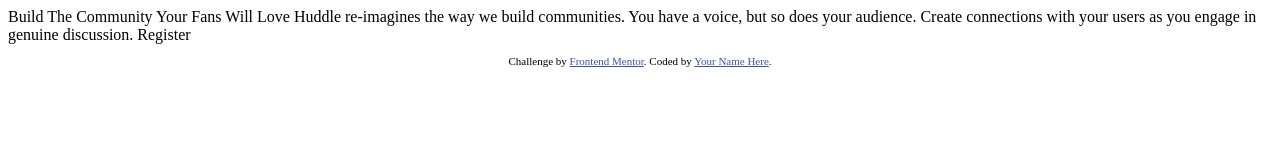
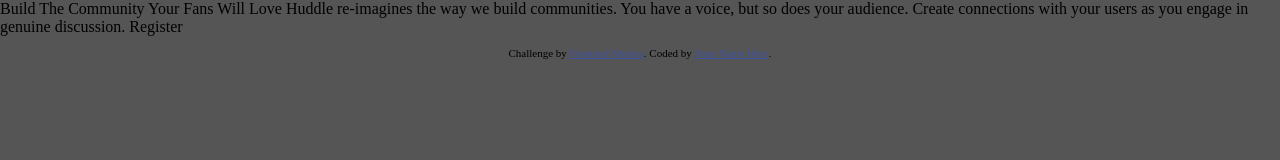
Before and after one commit to Qui-Kon-Jinn/challenge4, a plain HTML site: page index.html in a window 1280 px wide. Drawn offline with Linux system fonts and the light colour scheme.

Commit message:
add reset styles and css link

```diff
--- /dev/null
+++ b/_reset.scss
@@ -0,0 +1,6 @@
+body {
+  margin: 0;
+  padding: 0;
+  box-sizing: border-box;
+  text-decoration: none;
+}
--- a/index.html
+++ b/index.html
@@ -5,7 +5,7 @@
   <meta name="viewport" content="width=device-width, initial-scale=1.0"> <!-- displays site properly based on user's device -->
 
   <link rel="icon" type="image/png" sizes="32x32" href="./images/favicon-32x32.png">
-
+  <link rel="stylesheet" href="css/style.css">
   <title>Frontend Mentor | Huddle landing page with single introductory section</title>
 
   <!-- Feel free to remove these styles or customise in your own stylesheet 👍 -->
--- /dev/null
+++ b/style.scss
@@ -0,0 +1,5 @@
+@import "_reset.scss";
+
+body {
+  background-color: #555;
+}
```
Also changed, not shown: css/style.css (added), 1 other file.
